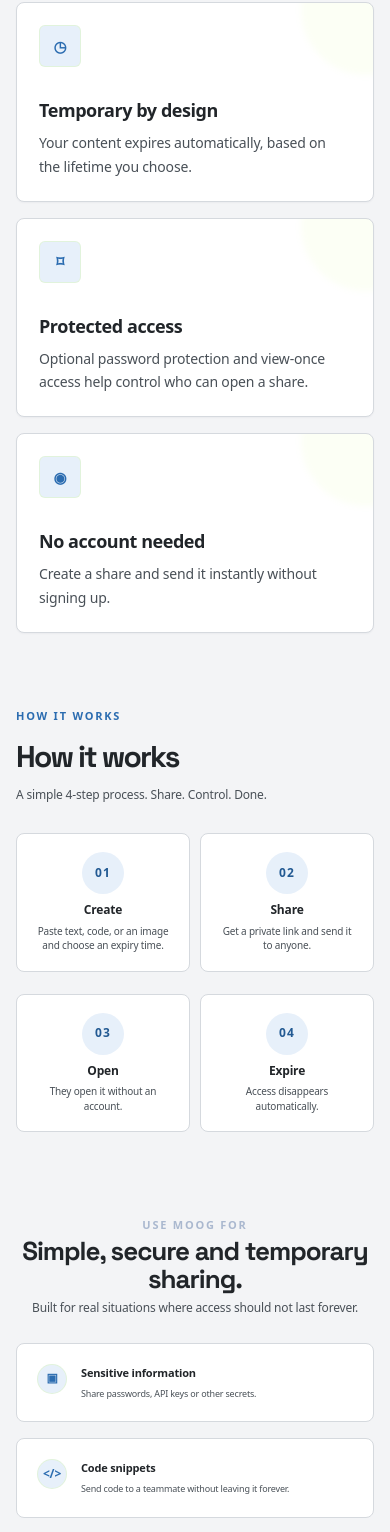
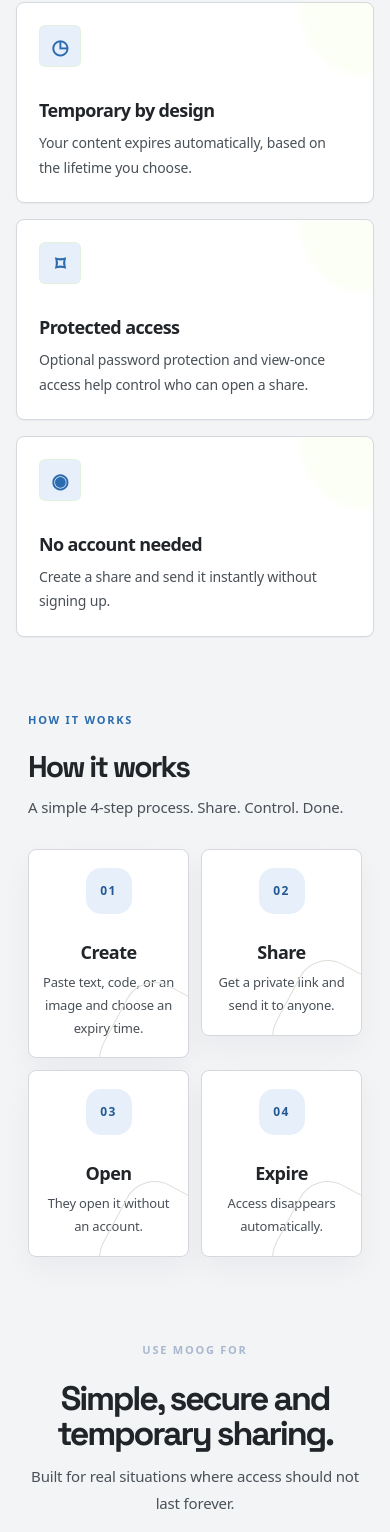
Before and after one commit to addulasaikiran-ops/Moog-1.0, a Next.js app: page / in a window 390 px wide. Shown: the part 1458-2990 px from the top of the page. Built offline with nearby package versions, Linux system fonts and the light colour scheme; no server answers.

Commit message:
Polish landing page feature and how-it-works sections

```diff
--- a/app/moog-redesign.css
+++ b/app/moog-redesign.css
@@ -624,3 +624,195 @@ textarea:focus, .passwordInput:focus, .sharePassword:focus {
   .page .referenceComposerTabs { margin-top: 10px; }
   .page .referenceComposerTabs + .composer { padding: 16px; }
 }
+
+
+/* Premium landing-page polish: wider sections, richer cards, and a clearer process flow. */
+.page .productFeatures,
+.page .featureGrid,
+.page .featuresGrid {
+  width: min(1120px, calc(100% - 48px));
+  margin: 42px auto 0;
+  gap: 20px;
+}
+.page .featureCard {
+  min-height: 220px;
+  padding: 28px;
+  border: 1px solid var(--moog-border);
+  border-radius: 24px;
+  background:
+    radial-gradient(circle at 100% 0%, var(--moog-accent-soft), transparent 44%),
+    var(--moog-surface);
+  box-shadow: 0 14px 38px rgba(20, 30, 50, .055);
+  transition: transform .22s ease, box-shadow .22s ease, border-color .22s ease;
+}
+.page .featureCard:hover {
+  transform: translateY(-6px);
+  border-color: var(--moog-border-strong);
+  box-shadow: 0 22px 48px rgba(20, 30, 50, .10);
+}
+.page .featureCard i,
+.page .featureCard .featureIcon {
+  display: grid;
+  place-items: center;
+  width: 48px;
+  height: 48px;
+  margin-bottom: 28px;
+  border-radius: 16px;
+  background: var(--moog-accent-soft);
+  color: var(--moog-accent);
+  font-size: 20px;
+}
+.page .featureCard strong { font-size: 19px; letter-spacing: -.035em; }
+.page .featureCard small { font-size: 14px; line-height: 1.75; color: var(--moog-muted); }
+
+.page .howMoog,
+.page .useMoog,
+.page .securityReference,
+.page .faqArea {
+  width: min(1120px, calc(100% - 48px));
+  margin: 96px auto 0;
+}
+.page .howIntro,
+.page .useIntro { max-width: 650px; }
+.page .howIntro .moogEyebrow,
+.page .useIntro .moogEyebrow,
+.page .sectionHeading .moogEyebrow {
+  display: inline-flex;
+  align-items: center;
+  padding: 8px 12px;
+  border-radius: 999px;
+  background: var(--moog-accent-soft);
+  color: var(--moog-accent);
+  font-size: 11px;
+  font-weight: 800;
+  letter-spacing: .14em;
+}
+.page .howIntro h2,
+.page .useIntro h2,
+.page .sectionHeading h2 {
+  font-size: clamp(34px, 4vw, 52px);
+  line-height: 1.04;
+  letter-spacing: -.065em;
+  margin: 18px 0 12px;
+}
+.page .howIntro p,
+.page .useIntro p,
+.page .sectionHeading p { font-size: 15px; line-height: 1.8; color: var(--moog-muted); }
+
+.page .howSteps {
+  position: relative;
+  grid-template-columns: repeat(4, minmax(0, 1fr));
+  gap: 18px;
+  margin-top: 34px;
+}
+.page .howSteps > div {
+  position: relative;
+  min-height: 205px;
+  padding: 26px 24px;
+  overflow: hidden;
+  border: 1px solid var(--moog-border);
+  border-radius: 22px;
+  background: var(--moog-surface);
+  box-shadow: 0 12px 30px rgba(20, 30, 50, .045);
+  transition: transform .2s ease, border-color .2s ease, box-shadow .2s ease;
+}
+.page .howSteps > div:hover {
+  transform: translateY(-5px);
+  border-color: var(--moog-border-strong);
+  box-shadow: 0 20px 42px rgba(20, 30, 50, .085);
+}
+.page .howSteps b {
+  display: grid;
+  place-items: center;
+  width: 46px;
+  height: 46px;
+  margin-bottom: 25px;
+  border-radius: 15px;
+  background: var(--moog-accent-soft);
+  color: var(--moog-accent);
+  font-size: 12px;
+  letter-spacing: .12em;
+}
+.page .howSteps strong { font-size: 18px; letter-spacing: -.03em; }
+.page .howSteps small { font-size: 13px; line-height: 1.75; color: var(--moog-muted); }
+.page .howSteps > div::after {
+  content: "";
+  position: absolute;
+  right: -34px;
+  bottom: -48px;
+  width: 112px;
+  height: 112px;
+  border: 1px solid var(--moog-border);
+  border-radius: 32px;
+  transform: rotate(28deg);
+  pointer-events: none;
+}
+.page .useGrid,
+.page .securityGrid {
+  grid-template-columns: repeat(4, minmax(0, 1fr));
+  gap: 18px;
+  margin-top: 30px;
+}
+.page .useGrid > div,
+.page .securityGrid > div {
+  min-height: 175px;
+  padding: 24px;
+  border: 1px solid var(--moog-border);
+  border-radius: 22px;
+  background: var(--moog-surface);
+  transition: transform .2s ease, box-shadow .2s ease;
+}
+.page .useGrid > div:hover,
+.page .securityGrid > div:hover { transform: translateY(-4px); box-shadow: 0 18px 38px rgba(20,30,50,.07); }
+.page .useGrid strong,
+.page .securityGrid strong { font-size: 16px; letter-spacing: -.025em; }
+.page .useGrid small,
+.page .securityGrid small { font-size: 13px; line-height: 1.75; color: var(--moog-muted); }
+
+.page .faqArea { gap: 24px; }
+.page .faq,
+.page .contactCard {
+  border: 1px solid var(--moog-border);
+  border-radius: 26px;
+  background: var(--moog-surface);
+  box-shadow: 0 16px 42px rgba(20,30,50,.05);
+}
+.page .faq { padding: 30px; }
+.page .faq summary { color: var(--moog-text); font-size: 15px; }
+.page .faq details { border-color: var(--moog-border); }
+.page .faq details p,
+.page .contactCard p { color: var(--moog-muted); line-height: 1.8; }
+.page .contactCard { padding: 30px; }
+.page .siteFooter {
+  width: min(1120px, calc(100% - 48px));
+  margin: 80px auto 0;
+  padding-top: 28px;
+  border-color: var(--moog-border);
+}
+@media (max-width: 900px) {
+  .page .productFeatures,
+  .page .featureGrid,
+  .page .featuresGrid { width: min(100% - 32px, 720px); }
+  .page .howMoog,
+  .page .useMoog,
+  .page .securityReference,
+  .page .faqArea { width: min(100% - 32px, 720px); margin-top: 70px; }
+  .page .howSteps { grid-template-columns: repeat(2, minmax(0, 1fr)); }
+  .page .useGrid, .page .securityGrid { grid-template-columns: repeat(2, minmax(0, 1fr)); }
+}
+@media (max-width: 600px) {
+  .page .productFeatures,
+  .page .featureGrid,
+  .page .featuresGrid { width: calc(100% - 24px); gap: 12px; margin-top: 28px; }
+  .page .featureCard { min-height: 0; padding: 22px; }
+  .page .howMoog,
+  .page .useMoog,
+  .page .securityReference,
+  .page .faqArea { width: calc(100% - 24px); margin-top: 54px; }
+  .page .howSteps,
+  .page .useGrid,
+  .page .securityGrid { grid-template-columns: 1fr; gap: 12px; }
+  .page .howSteps > div { min-height: 165px; }
+  .page .faq, .page .contactCard { padding: 22px; }
+  .page .siteFooter { width: calc(100% - 24px); margin-top: 54px; }
+}
```
